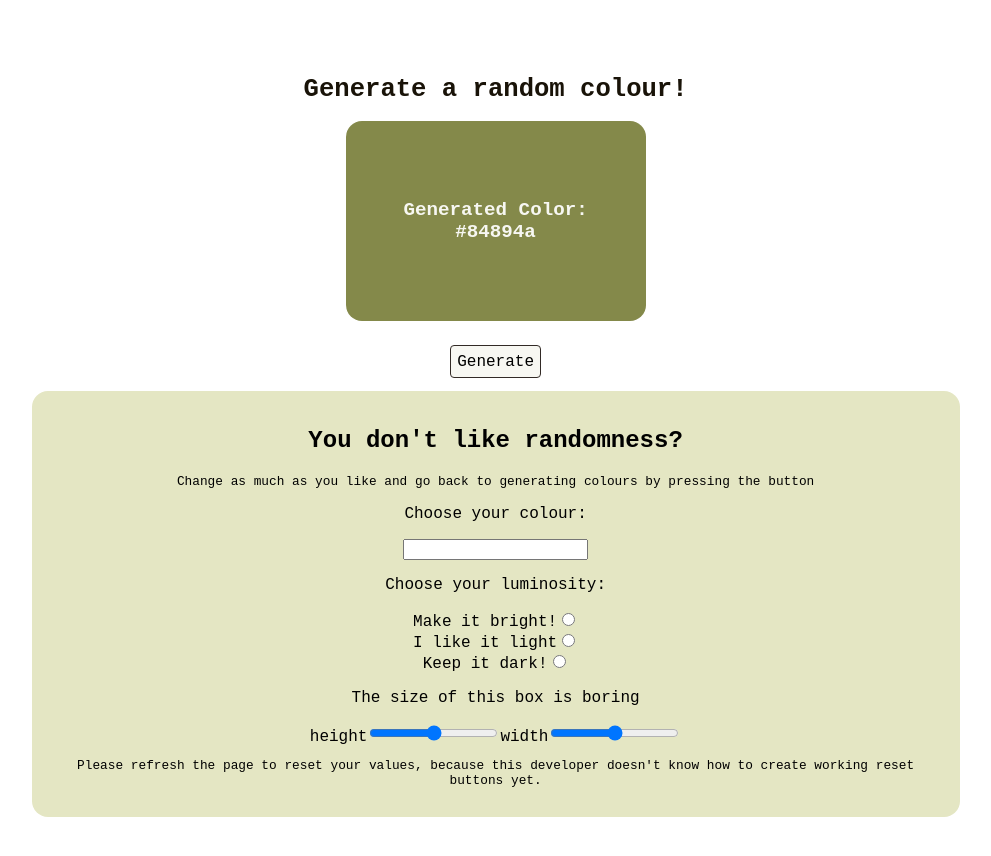
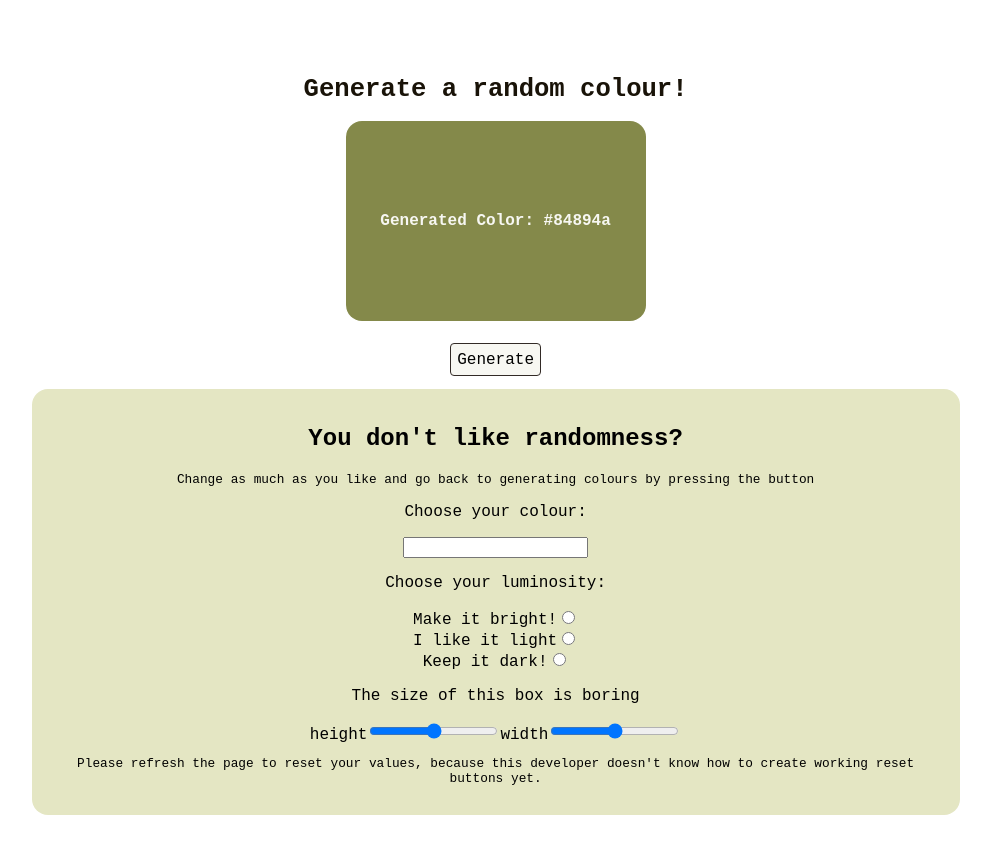
Before and after one commit to mvc24/react-random-color-generator, a React app: page / in a window 1280 px wide. Shown: the top 856 px of the page, without its empty margins (162-1153 px from the left). Built offline with nearby package versions, Linux system fonts and the light colour scheme; the HTML template or start-up script is replaced by a standard one; a web font is replaced by a local one.

Commit message:
Correct code to meet drone specifications

```diff
--- a/src/Components.js
+++ b/src/Components.js
@@ -17,11 +17,11 @@ export default function ColorDiv(props) {
         alignItems: 'center',
         justifyContent: 'center',
         marginBottom: '0.6em',
-        fontSize: '1.2rem',
+        fontSize: '1rem',
         fontWeight: '600',
       }}
     >
-      Generated Color: <br /> {props.bgColor}
+      Generated Color: {props.bgColor}
     </div>
   );
 }
```
